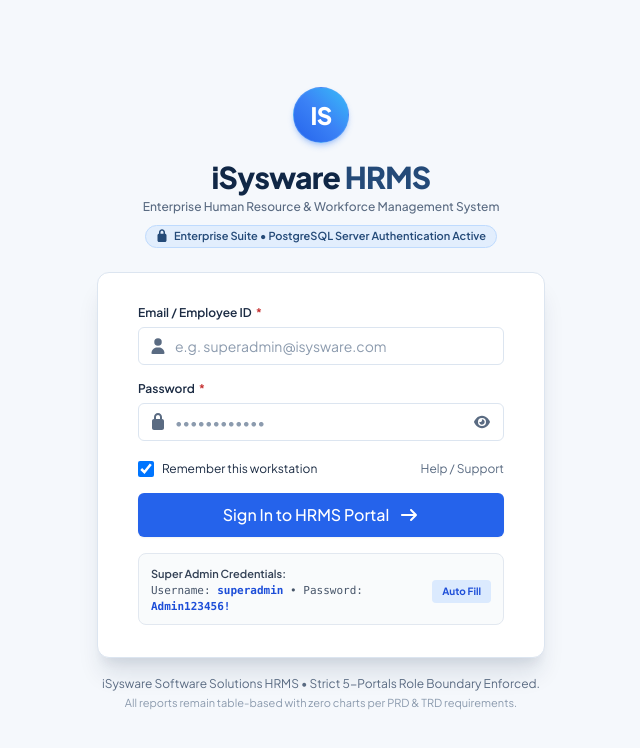
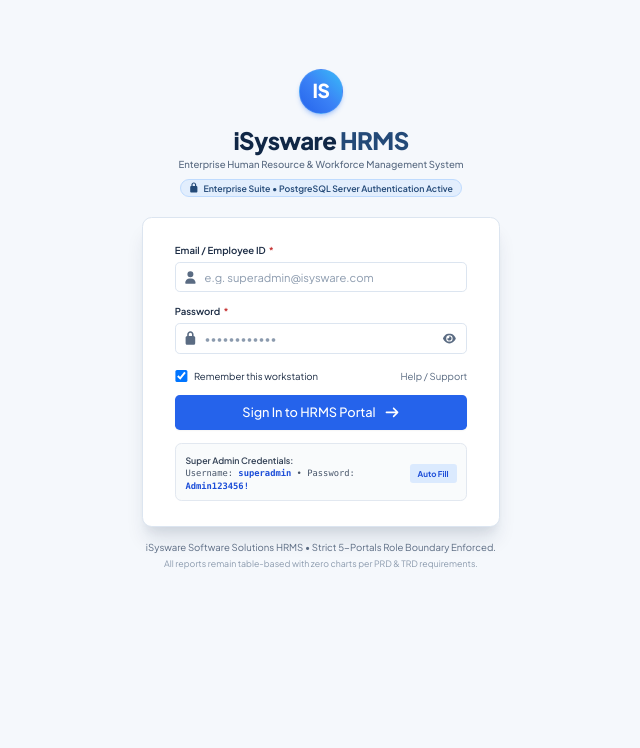
Before and after one commit to khuzaimaaliwarsi/HRMSystem, a React (Vite) app in the folder frontend/: page /login in a window 1280 px wide. Shown: the top 748 px of the page, without its empty margins (319-959 px from the left). Built offline with nearby package versions, Linux system fonts and the light colour scheme; no server answers.

Commit message:
fix(ui): apply 80% screen scale on desktop, remove arrow under collapsed logo, remove logo focus outline

```diff
--- a/frontend/src/components/common/BrandLogo.jsx
+++ b/frontend/src/components/common/BrandLogo.jsx
@@ -23,9 +23,9 @@ export function BrandLogo({
   }
 
   const baseClasses = cn(
-    'rounded-full bg-gradient-to-tr from-blue-600 via-blue-500 to-sky-400 text-white font-black tracking-tight select-none flex items-center justify-center shrink-0 shadow-md shadow-blue-500/30 border border-blue-400/40',
+    'rounded-full bg-gradient-to-tr from-blue-600 via-blue-500 to-sky-400 text-white font-black tracking-tight select-none flex items-center justify-center shrink-0 shadow-md shadow-blue-500/30 border border-blue-400/40 outline-none focus:outline-none focus:ring-0 focus:ring-offset-0 focus-visible:outline-none focus-visible:ring-0 select-none',
     sizeClasses[size] || sizeClasses.md,
-    onClick && 'cursor-pointer hover:scale-105 active:scale-95 transition-all duration-200 focus:outline-none focus:ring-2 focus:ring-blue-400/50',
+    onClick && 'cursor-pointer hover:scale-105 active:scale-95 transition-all duration-200 outline-none focus:outline-none focus:ring-0 focus-visible:outline-none active:outline-none',
     className
   )
 
--- a/frontend/src/index.css
+++ b/frontend/src/index.css
@@ -29,6 +29,13 @@
     box-sizing: border-box;
     margin: 0;
     padding: 0;
+  }
+
+  /* Desktop 80% Scale Density: Renders the entire software in ultra-compact VIP 80% scale on 100% screen */
+  @media (min-width: 768px) {
+    html {
+      zoom: 0.8;
+    }
   }
 
   body {
--- a/frontend/src/layouts/AppSidebar.jsx
+++ b/frontend/src/layouts/AppSidebar.jsx
@@ -80,10 +80,10 @@ export function AppSidebar({
       {/* Brand Header */}
       <div
         className={cn(
-          "border-b border-slate-800/80 flex items-center bg-[#0B132B] shrink-0 transition-all",
+          "h-16 border-b border-slate-800/80 flex items-center bg-[#0B132B] shrink-0 transition-all",
           collapsed && !isMobile
-            ? "h-20 flex-col justify-center items-center gap-1.5 px-1 py-2"
-            : "h-16 px-3.5 justify-between"
+            ? "justify-center px-1"
+            : "px-3.5 justify-between"
         )}
       >
         {!collapsed || isMobile ? (
@@ -112,7 +112,7 @@ export function AppSidebar({
               <button
                 type="button"
                 onClick={onToggleCollapse}
-                className="w-7 h-7 flex items-center justify-center text-slate-400 hover:text-white hover:bg-slate-800/80 rounded-lg transition-colors cursor-pointer"
+                className="w-7 h-7 flex items-center justify-center text-slate-400 hover:text-white hover:bg-slate-800/80 rounded-lg transition-colors cursor-pointer outline-none focus:outline-none focus:ring-0"
                 title="Collapse sidebar"
                 aria-label="Collapse sidebar"
               >
@@ -121,27 +121,13 @@ export function AppSidebar({
             )}
           </>
         ) : (
-          /* Collapsed State Header: Circular Blue Logo AND Expand Arrow (Both click-to-expand) */
-          <>
-            {/* 1. Circular Brand Logo Button */}
+          /* Collapsed State Header: ONLY Circular Blue Brand Logo (click to expand) */
           <BrandLogo
             size="md"
             onClick={onToggleCollapse}
             title="Click logo to expand sidebar"
             ariaLabel="Expand sidebar with logo"
           />
-
-            {/* 2. Expand Arrow Button */}
-            <button
-              type="button"
-              onClick={onToggleCollapse}
-              className="w-6 h-6 rounded-full bg-slate-800/90 hover:bg-blue-600/40 border border-slate-700/60 flex items-center justify-center text-blue-400 hover:text-white transition-all cursor-pointer group shadow-2xs"
-              title="Expand sidebar"
-              aria-label="Expand sidebar"
-            >
-              <AppIcon name="chevronRight" className="w-3.5 h-3.5 text-blue-400 group-hover:text-white transition-colors" />
-            </button>
-          </>
         )}
 
         {/* Mobile Close Button */}
```
Lines whose indentation alone changed are shown as unchanged.
